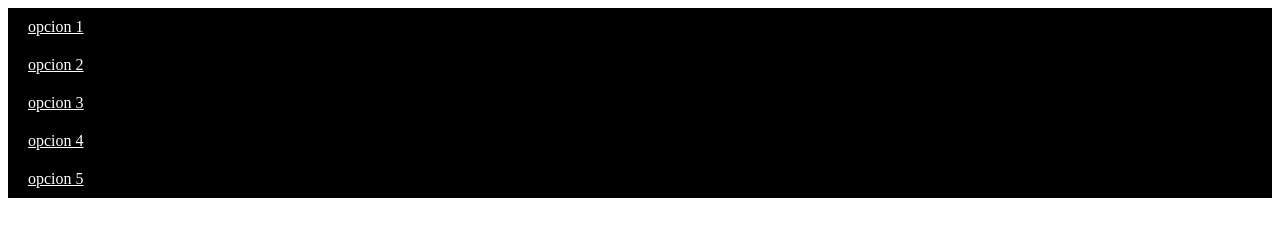
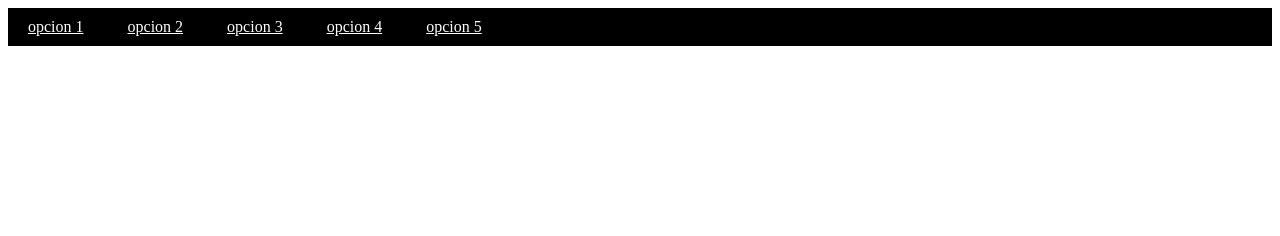
Before and after one commit to just-douht/pag_Trab3_css, a plain HTML site: page index.html in a window 1280 px wide. Drawn offline with Linux system fonts and the light colour scheme.

Commit message:
Trab3_vid1_9

```diff
--- a/estilos.css
+++ b/estilos.css
@@ -8,7 +8,7 @@
 }
 
 /*pne las listas en fila*/
-.menu{
+.menu li{
     display:inline-block;
 }
 
```
